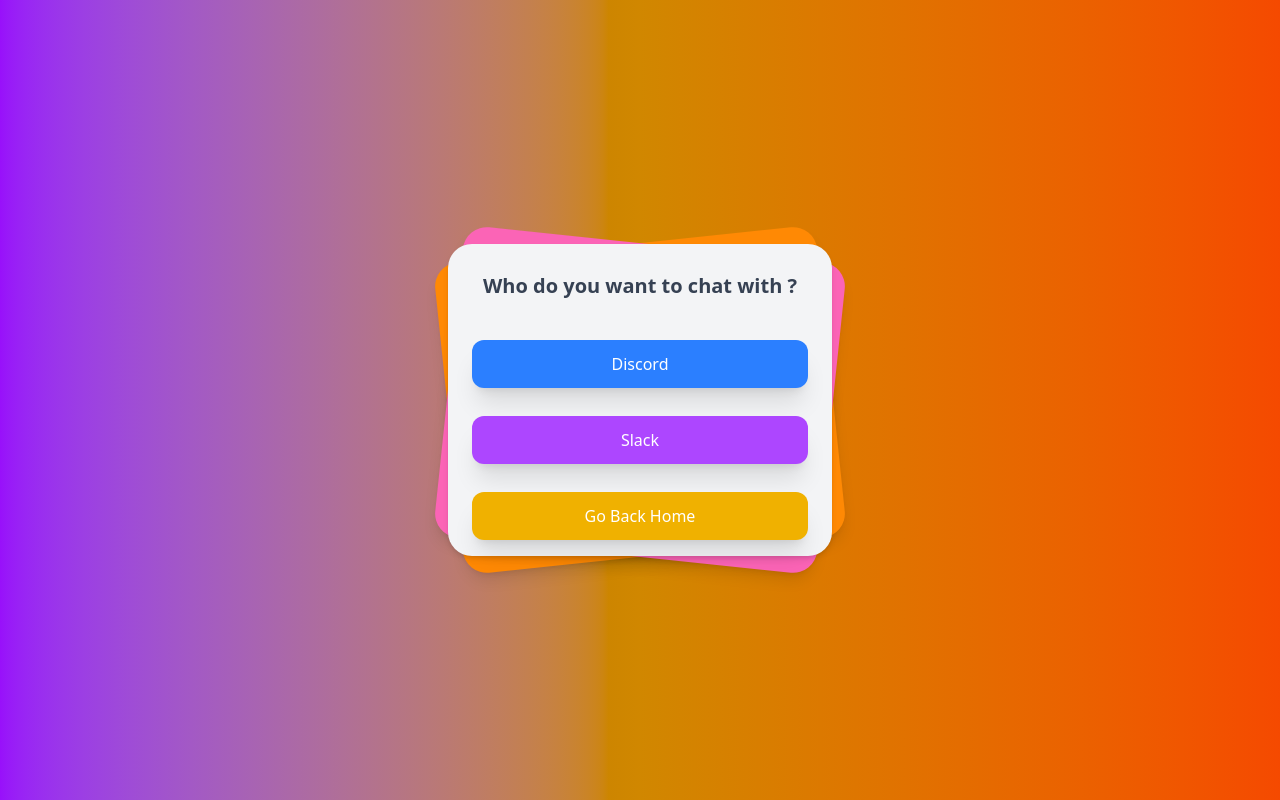
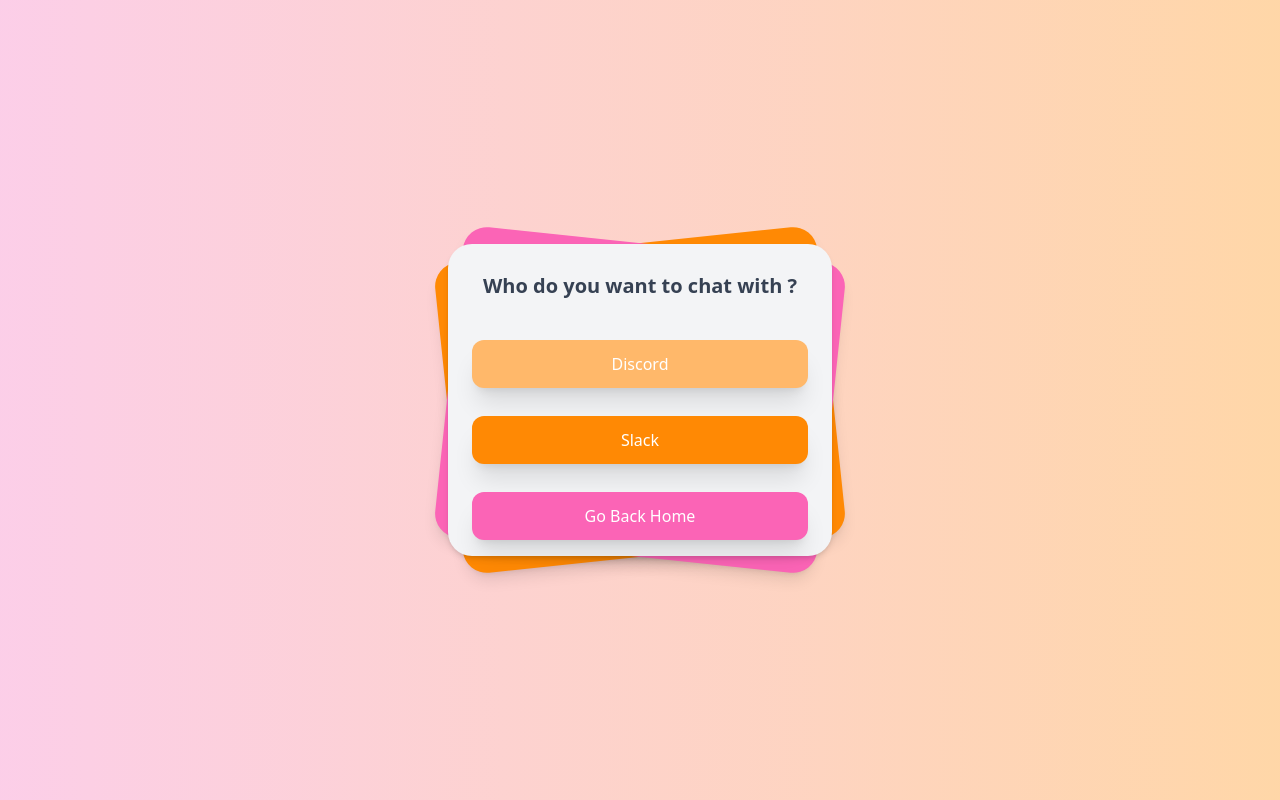
Before and after one commit to perljustine/linkapp, a React (Vite) app: page /home/messages in a window 1280 px wide. Built offline with nearby package versions, Linux system fonts and the light colour scheme.

Commit message:
some bg color changes

```diff
--- a/src/Components/MessagesPage.jsx
+++ b/src/Components/MessagesPage.jsx
@@ -5,7 +5,7 @@
 
     return (
         <div className="font-sans w-screen">
-          <div className="relative min-h-screen flex flex-col sm:justify-center items-center bg-gray-100 bg-cover bg-no-repeat bg-gradient-to-r from-purple-600 to-orange-600 via-pink-600 via-orange-800 via-yellow-600">
+          <div className="relative min-h-screen flex flex-col sm:justify-center items-center bg-gray-100 bg-cover bg-no-repeat bg-gradient-to-r from-pink-200 to-orange-200">
             <div className="relative sm:max-w-sm w-full">
               <div className="card bg-orange-400 shadow-lg w-full h-full rounded-3xl absolute transform -rotate-6"></div>
               <div className="card bg-pink-400 shadow-lg w-full h-full rounded-3xl absolute transform rotate-6"></div>
@@ -18,7 +18,7 @@
                   {/* 🔗 Bouton vers Google Calendar */}
                   <div className="mt-7">
                     <Link to="/home/discord">
-                      <button className="bg-blue-500 w-full py-3 rounded-xl text-white shadow-xl hover:shadow-inner focus:outline-none transition duration-500 ease-in-out transform hover:-translate-x hover:scale-105">
+                      <button className="bg-orange-300 w-full py-3 rounded-xl text-white shadow-xl hover:shadow-inner focus:outline-none transition duration-500 ease-in-out transform hover:-translate-x hover:scale-105">
                         Discord
                       </button>
                     </Link>
@@ -27,7 +27,7 @@
                   {/* 🔗 Bouton vers Settings */}
                   <div className="mt-7">
                     <Link to="/home/slack">
-                      <button className="bg-purple-500 w-full py-3 rounded-xl text-white shadow-xl hover:shadow-inner focus:outline-none transition duration-500 ease-in-out transform hover:-translate-x hover:scale-105">
+                      <button className="bg-orange-400 w-full py-3 rounded-xl text-white shadow-xl hover:shadow-inner focus:outline-none transition duration-500 ease-in-out transform hover:-translate-x hover:scale-105">
                         Slack
                       </button>
                     </Link>
@@ -36,7 +36,7 @@
                   {/* 🔗 Bouton vers Messages */}
                   <div className="mt-7">
                     <Link to="/backhome">
-                      <button className="bg-yellow-500 w-full py-3 rounded-xl text-white shadow-xl hover:shadow-inner focus:outline-none transition duration-500 ease-in-out transform hover:-translate-x hover:scale-105">
+                      <button className="bg-pink-400 w-full py-3 rounded-xl text-white shadow-xl hover:shadow-inner focus:outline-none transition duration-500 ease-in-out transform hover:-translate-x hover:scale-105">
                         Go Back Home
                       </button>
                     </Link>
--- a/src/Components/SettingsPage.jsx
+++ b/src/Components/SettingsPage.jsx
@@ -5,7 +5,7 @@
 const SettingsPage = () => {
   return (
     <div className="font-sans w-screen">
-      <div className="relative min-h-screen flex flex-col sm:justify-center items-center bg-gradient-to-r from-purple-600 to-orange-600 via-pink-600 via-orange-800 via-yellow-600">
+      <div className="relative min-h-screen flex flex-col sm:justify-center items-center bg-gradient-to-r from-pink-200 to-orange-200">
         <div className="relative sm:max-w-lg w-full">
           <div className="card bg-orange-400 shadow-lg w-full h-full rounded-3xl absolute transform -rotate-6"></div>
           <div className="card bg-pink-400 shadow-lg w-full h-full rounded-3xl absolute transform rotate-6"></div>
@@ -19,7 +19,7 @@
                 alt="Avatar"
               />
               <div className="flex space-x-4">
-                <button className="py-2 px-4 text-white bg-indigo-600 rounded-lg shadow-lg hover:bg-indigo-800">
+                <button className="py-2 px-4 text-white bg-orange-300 hover:bg-pink-500 rounded-lg shadow-lg ">
                   Change Picture
                 </button>
               </div>
@@ -32,11 +32,11 @@
             </div>
 
             <div className="flex justify-center gap-4 mt-6">
-              <button className="text-white bg-indigo-700 hover:bg-indigo-800 font-medium rounded-lg text-lg px-6 py-3 shadow-lg">
+              <button className="text-white bg-orange-300 hover:bg-pink-500 font-medium rounded-lg text-lg px-6 py-3 shadow-lg">
                 Save
               </button>
               <Link to="/login">
-              <button className="text-white bg-indigo-700 hover:bg-indigo-800 font-medium rounded-lg text-lg px-6 py-3 shadow-lg">
+              <button className="text-white bg-orange-300 hover:bg-pink-500 font-medium rounded-lg text-lg px-6 py-3 shadow-lg">
 
               Logout
             </button>
```
